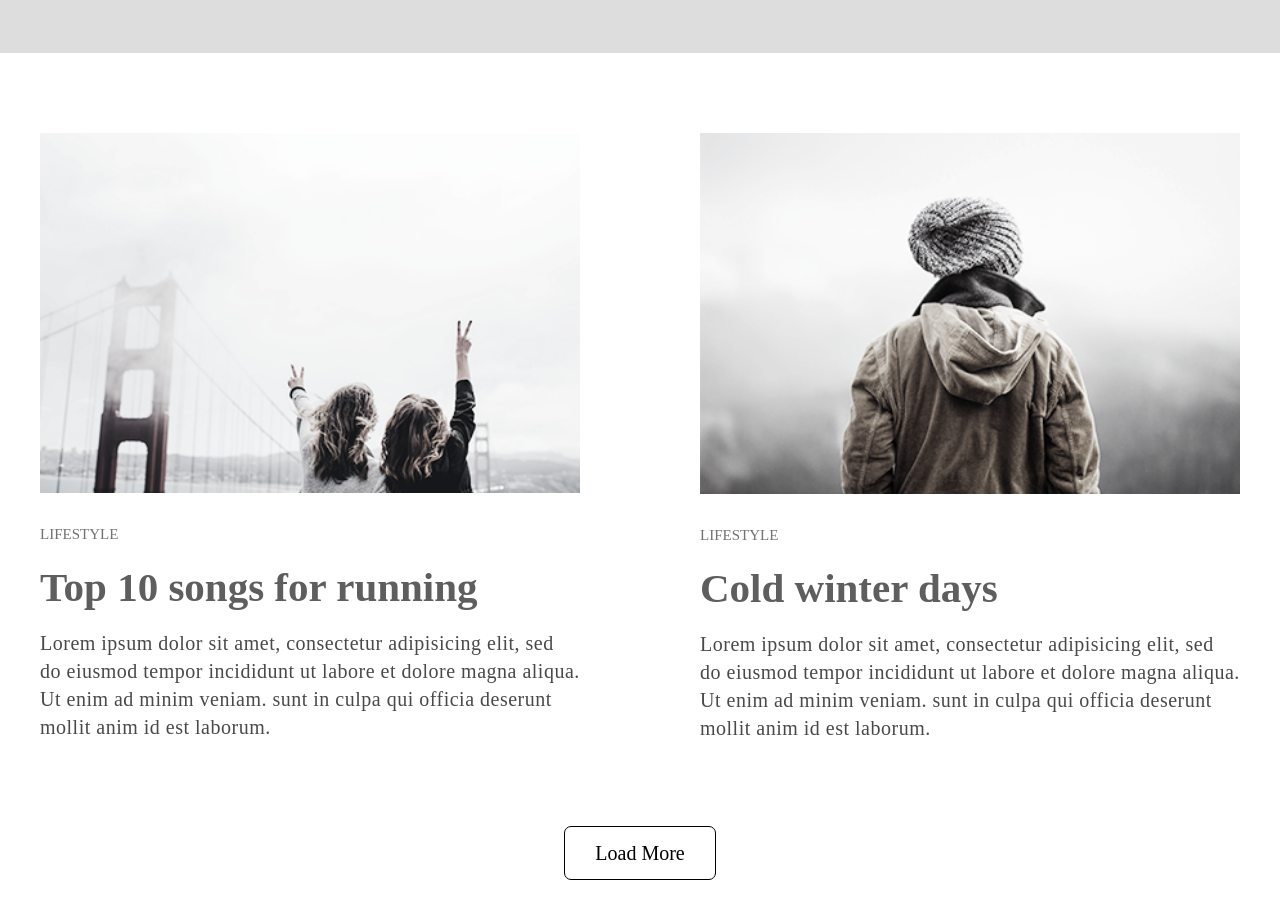
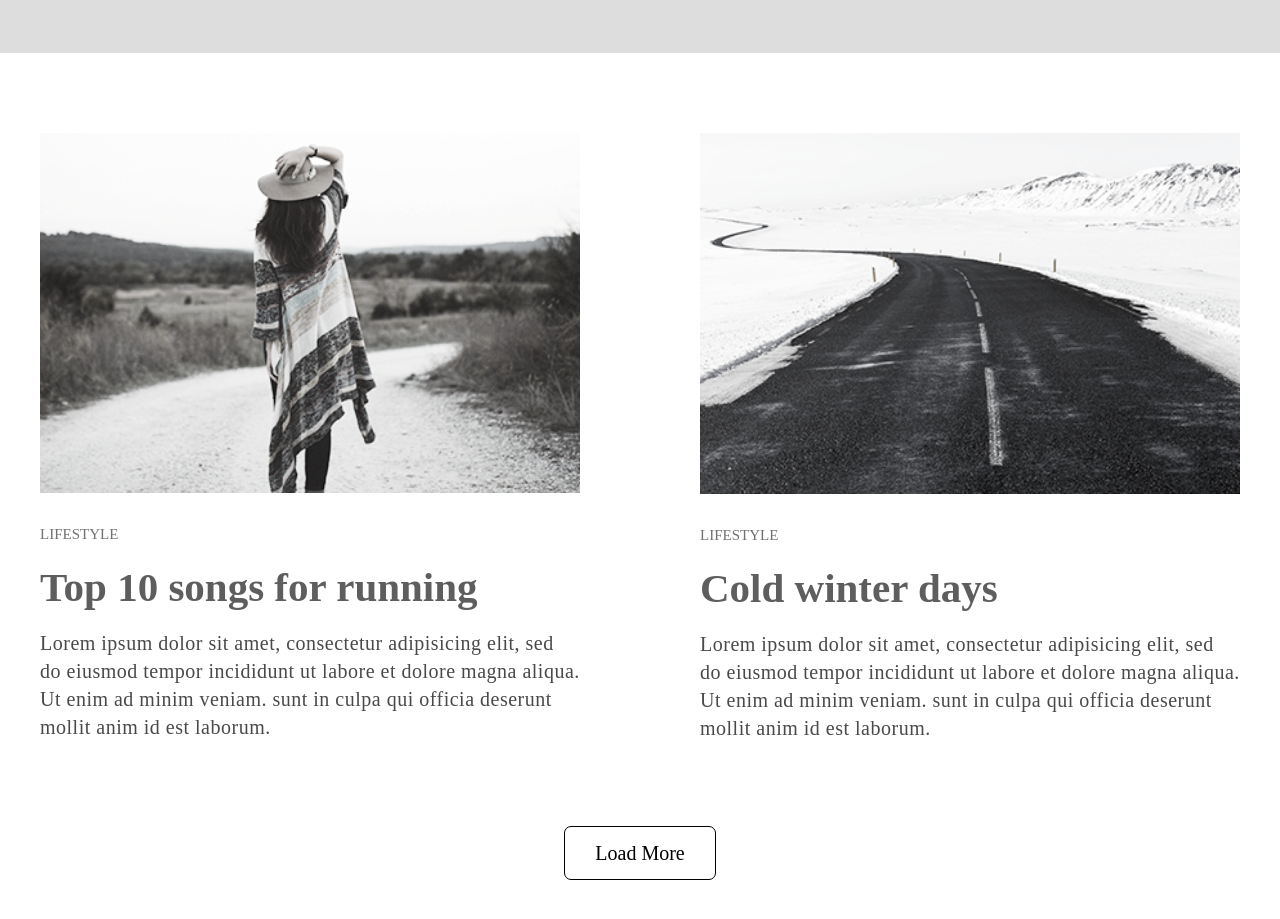
Before and after one commit to tanvirmahtabakhand/minimo, a plain HTML site: page index.html in a window 1280 px wide. Shown: the part 2860-3779 px from the top of the page. Drawn offline with Linux system fonts and the light colour scheme.

Commit message:
Update index.html

```diff
--- a/index.html
+++ b/index.html
@@ -119,7 +119,7 @@
 	<section class="banner-six">
 	  <div class="container">
 		<div class="box">
-			<img src="images/image3.png" alt="">
+			<img src="images/image5.png" alt="">
 			<p>LIFESTYLE</p>
 			<h3><a href="#" title="">Top 10 songs for running</a></h3>
 			<span>Lorem ipsum dolor sit amet, consectetur adipisicing elit, sed do eiusmod
@@ -128,7 +128,7 @@
 		</div>
 
 		<div class="box">
-			<img src="images/image4.png" alt="">
+			<img src="images/image6.png" alt="">
 			<p>LIFESTYLE</p>
 			<h3><a href="#" title="">Cold winter days</a></h3>
 			<span>Lorem ipsum dolor sit amet, consectetur adipisicing elit, sed do eiusmod
```
